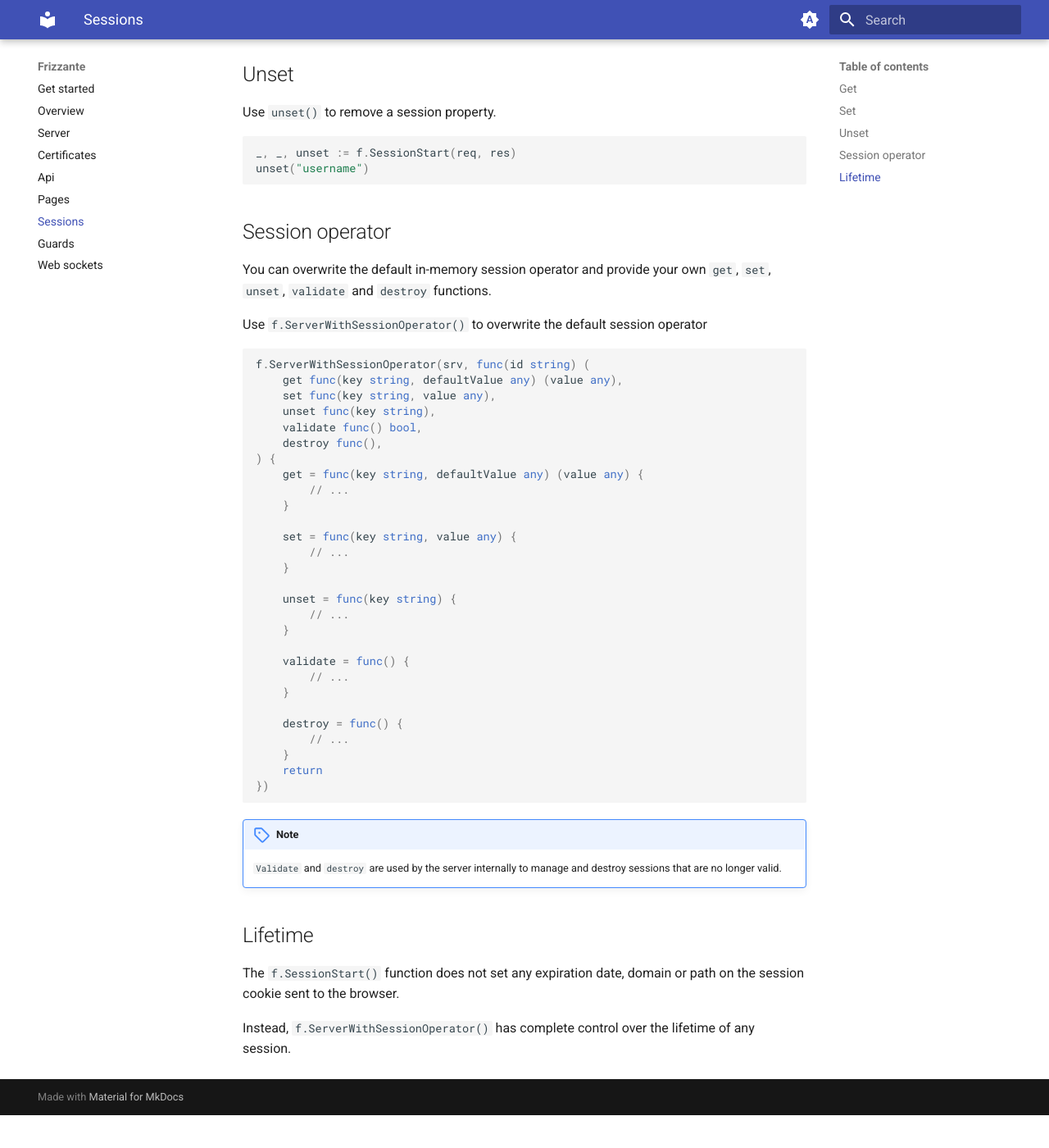
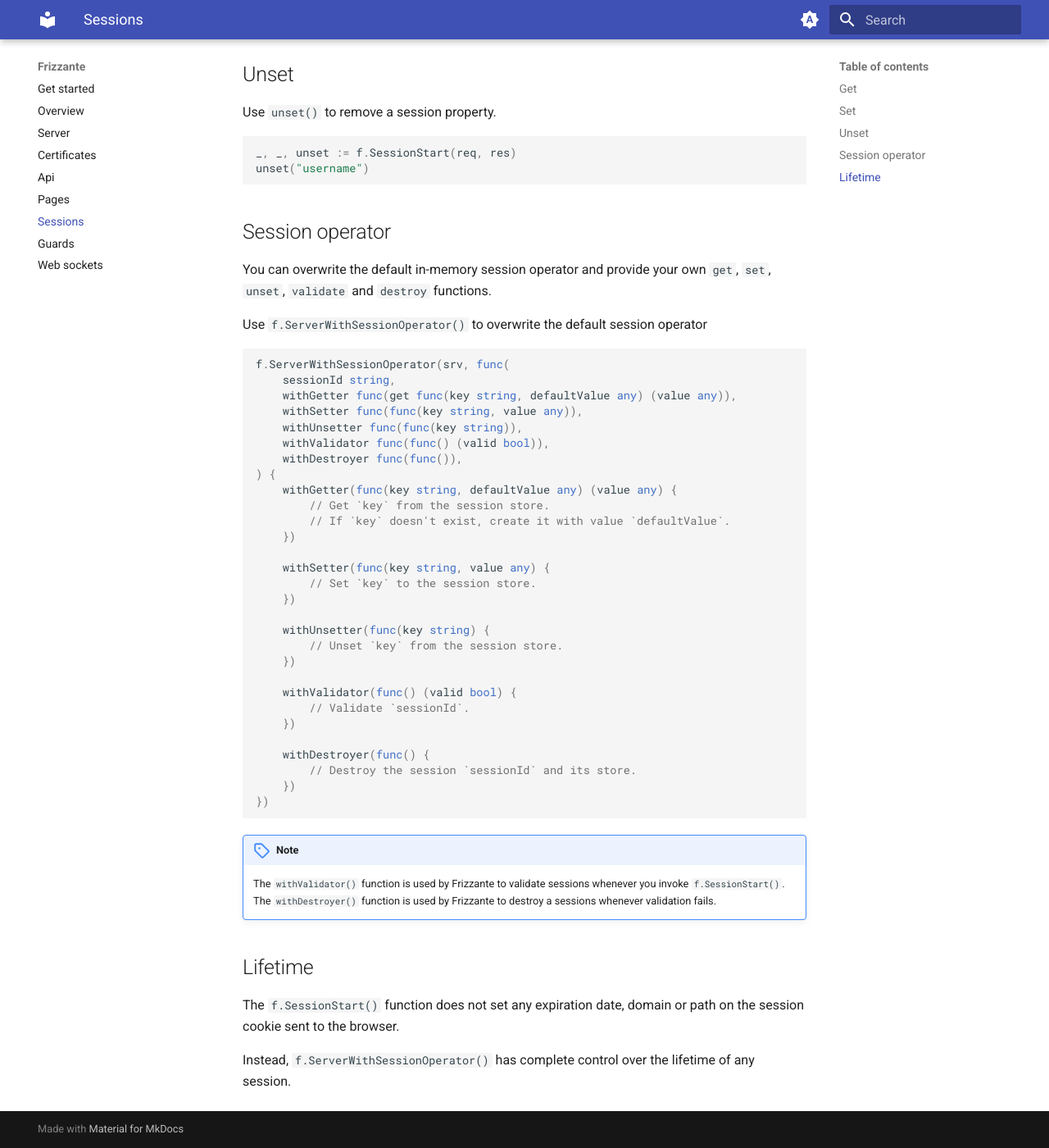
Before and after one commit to razshare/frizzante-docs, an MkDocs documentation site: the page built from docs/sessions.md, in a window 1280 px wide and 1400 px high, scrolled down 853 px. Shown: the whole window at 82% size. Built offline with MkDocs 1.6.1 and Material for MkDocs 9.7.7, drawn with Linux system fonts in a browser that asks for light colours; before the commit the page ends 2213 px from its top, so only the background shows below that.

Commit message:
chore(docs): update guards and sessions.

````diff
--- a/docs/sessions.md
+++ b/docs/sessions.md
@@ -48,39 +48,41 @@ your own `get`, `set`, `unset`, `validate` and `destroy` functions.
 Use `f.ServerWithSessionOperator()` to overwrite the default session operator
 
 ```go
-f.ServerWithSessionOperator(srv, func(id string) (
-    get func(key string, defaultValue any) (value any),
-    set func(key string, value any),
-    unset func(key string),
-    validate func() bool,
-    destroy func(),
+f.ServerWithSessionOperator(srv, func(
+    sessionId string,
+    withGetter func(get func(key string, defaultValue any) (value any)),
+    withSetter func(func(key string, value any)),
+    withUnsetter func(func(key string)),
+    withValidator func(func() (valid bool)),
+    withDestroyer func(func()),
 ) {
-    get = func(key string, defaultValue any) (value any) {
-        // ...
-    }
+    withGetter(func(key string, defaultValue any) (value any) {
+        // Get `key` from the session store.
+        // If `key` doesn't exist, create it with value `defaultValue`.
+    })
 
-    set = func(key string, value any) {
-        // ...
-    }
+    withSetter(func(key string, value any) {
+        // Set `key` to the session store.
+    })
 
-    unset = func(key string) {
-        // ...
-    }
+    withUnsetter(func(key string) {
+        // Unset `key` from the session store.
+    })
 
-    validate = func() {
-        // ...
-    }
+    withValidator(func() (valid bool) {
+        // Validate `sessionId`.
+    })
 
-    destroy = func() {
-        // ...
-    }
-    return
+    withDestroyer(func() {
+        // Destroy the session `sessionId` and its store.
+    })
 })
 ```
 
 !!! note
-    `Validate` and `destroy` are used by the server internally
-    to manage and destroy sessions that are no longer valid.
+    The `withValidator()` function is used by Frizzante to validate sessions whenever you invoke `f.SessionStart()`.
+    <br/>
+    The `withDestroyer()` function is used by Frizzante to destroy a sessions whenever validation fails.
 
 ## Lifetime
 
````
Also changed, not shown: docs/guards.md (+3 -2 lines).
